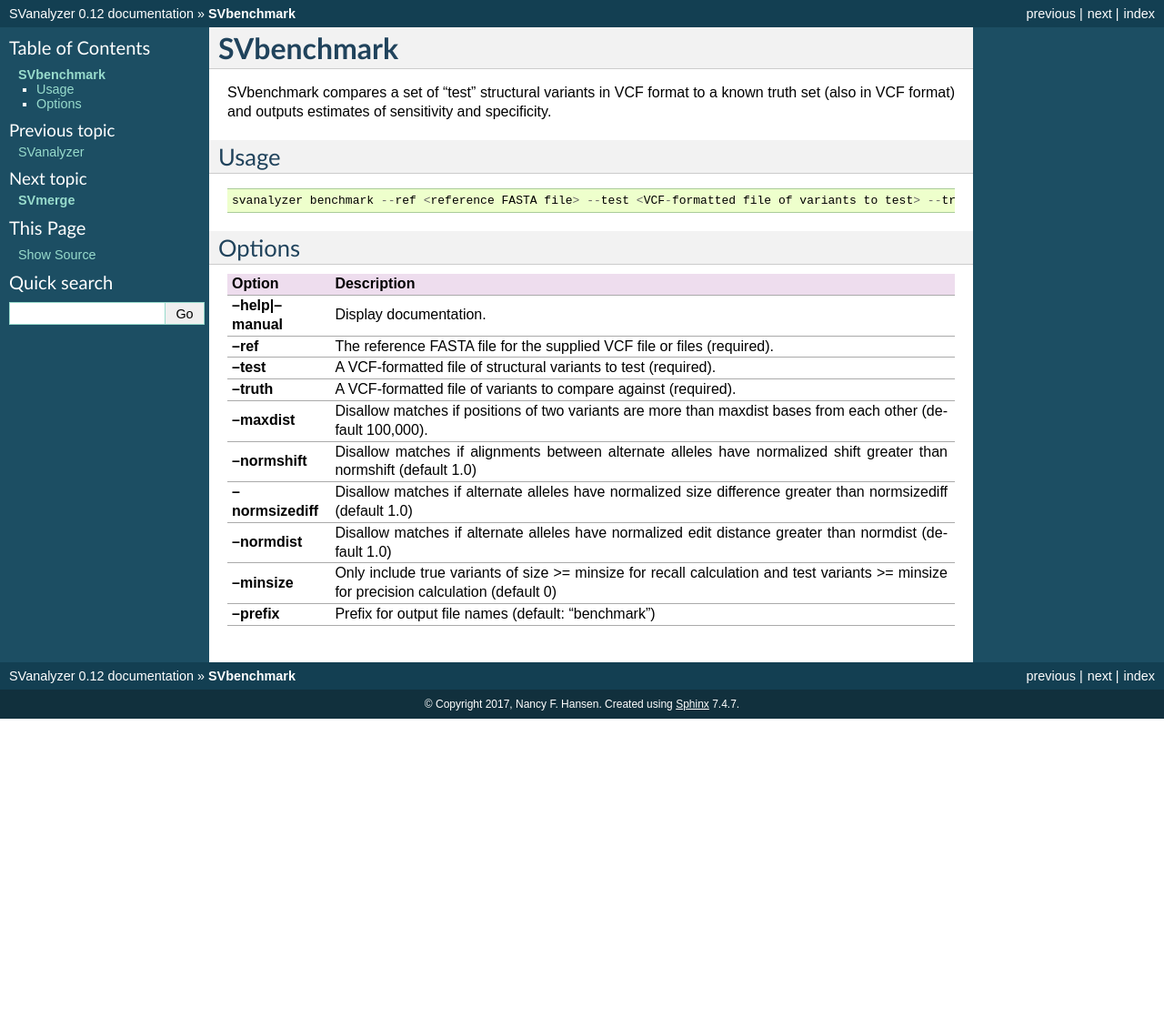
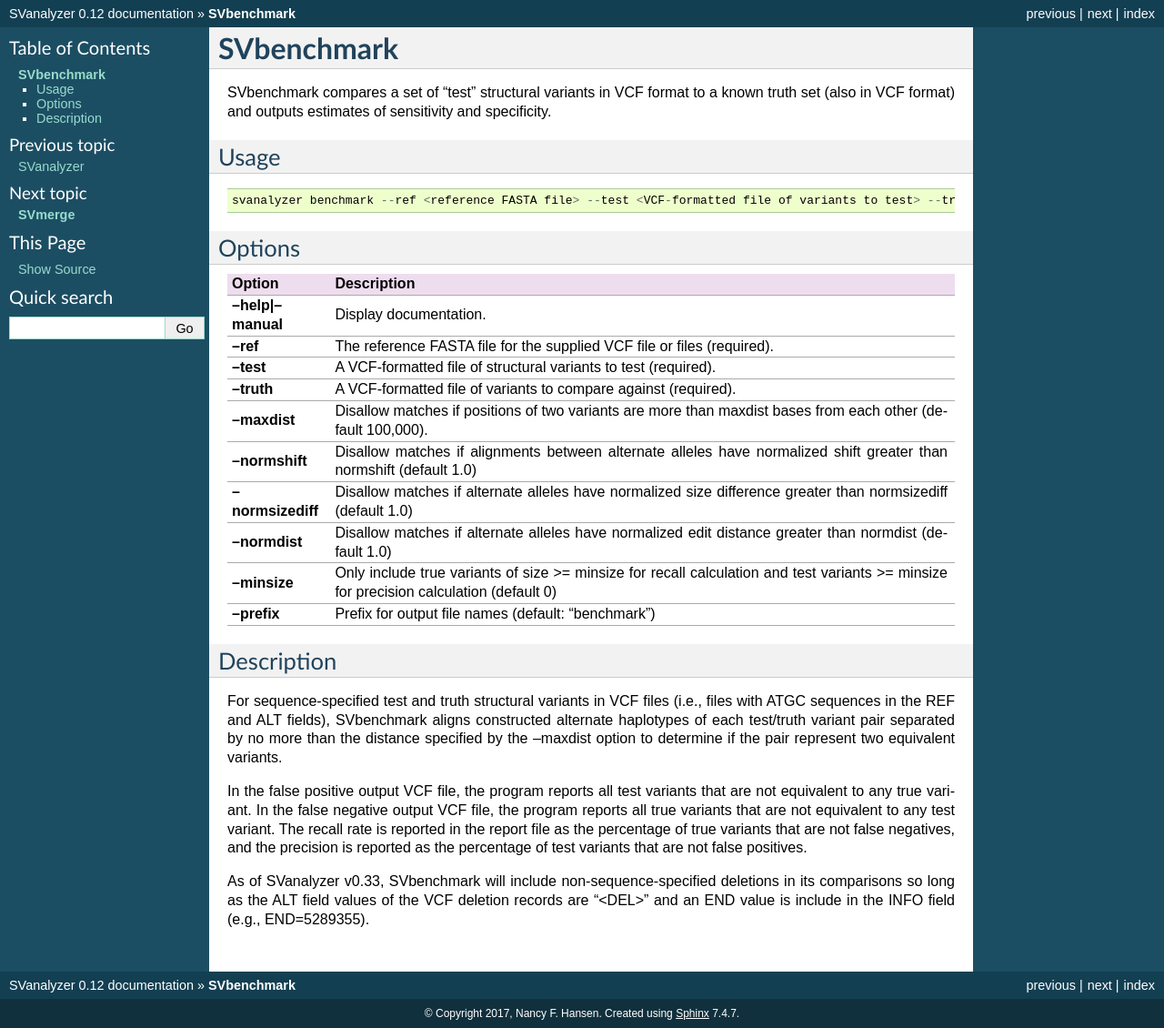
Before and after one commit to nhansen/SVanalyzer, a Sphinx documentation site: the page built from docs/svbenchmark.rst, in a window 1280 px wide. Shown: the whole page at 91% size. Built offline with Sphinx 7.4.7, drawn with Linux system fonts in a browser that asks for light colours; before the commit the page ends 900 px from its top, so only the background shows below that.

Commit message:
Added documentation

```diff
--- a/docs/svbenchmark.rst
+++ b/docs/svbenchmark.rst
@@ -30,3 +30,20 @@ Options
 **--minsize**                     Only include true variants of size >= minsize for recall calculation and test variants >= minsize for precision calculation (default 0)
 **--prefix**                      Prefix for output file names (default: "benchmark")
 ==========================     =======================================================================================================
+
+Description
+------------
+
+For sequence-specified test and truth structural variants in VCF files (i.e., files with ATGC sequences in the REF and
+ALT fields), SVbenchmark aligns constructed alternate haplotypes of each test/truth variant pair separated by no more
+than the distance specified by the --maxdist option to determine if the pair
+represent two equivalent variants.
+
+In the false positive output VCF file, the program reports all test variants that are not equivalent to any true
+variant. In the false negative output VCF file, the program reports all true variants that are not equivalent to
+any test variant. The recall rate is reported in the report file as the percentage of true variants that are not
+false negatives, and the precision is reported as the percentage of test variants that are not false positives.
+
+As of SVanalyzer v0.33, SVbenchmark will include non-sequence-specified deletions in its comparisons so long as
+the ALT field values of the VCF deletion records are "<DEL>" and an END value is include in the INFO field (e.g.,
+END=5289355).
```
